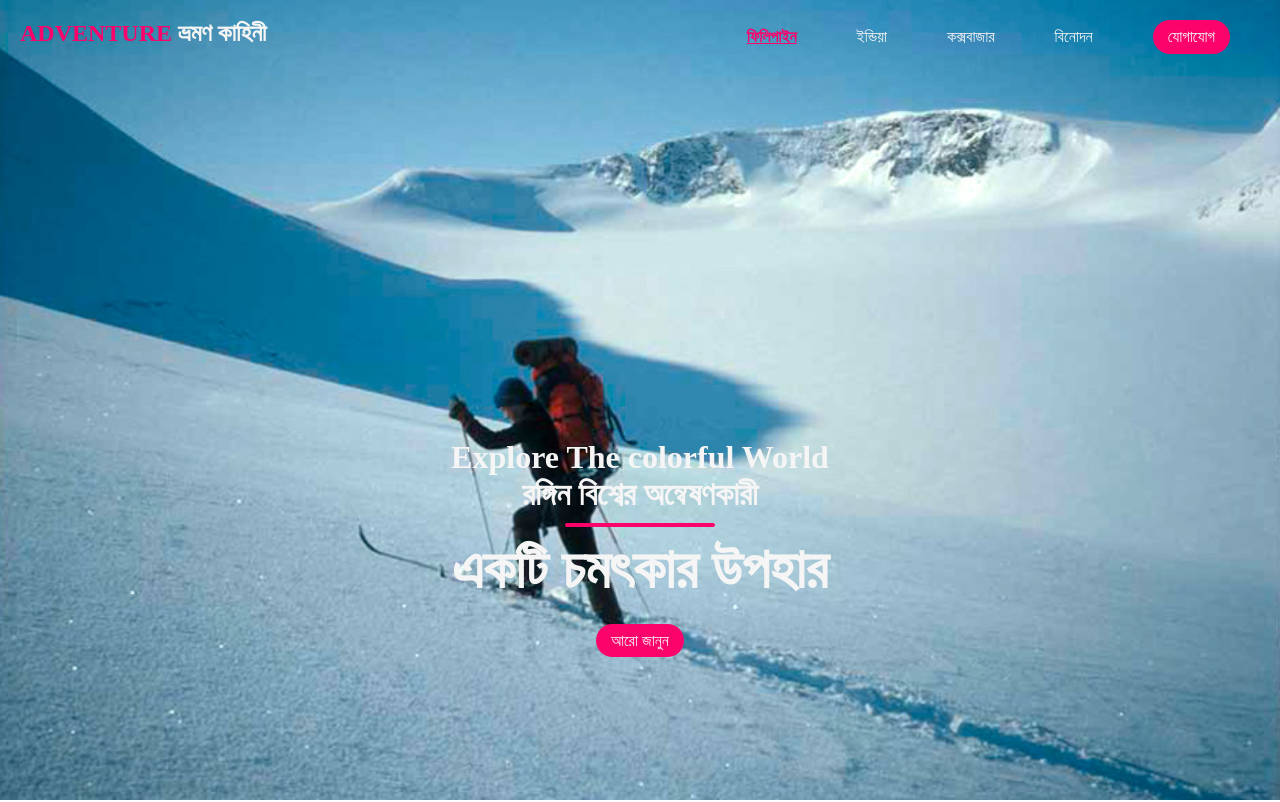
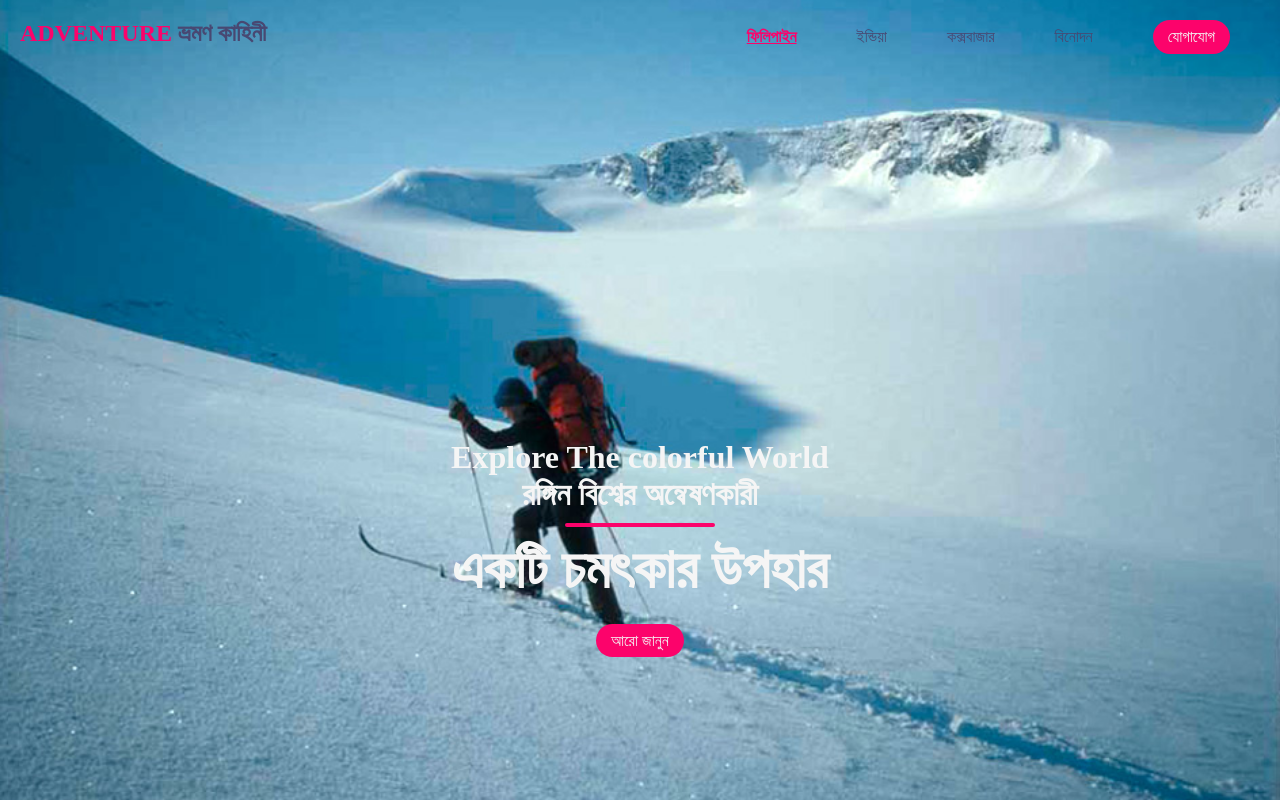
Before and after one commit to rupalisisilia/Adventure-1, a plain HTML site: page index.html in a window 1280 px wide. Shown: the top 802 px of the page. Drawn offline with Linux system fonts and the light colour scheme.

Commit message:
Update style.css

```diff
--- a/style.css
+++ b/style.css
@@ -31,7 +31,7 @@ ul{
 	width: 100%;
 	justify-content: space-between;
 	padding: 20px;
-	color:whitesmoke;
+	color:#484872;
 }
 .nav-links{
 	display: flex;
```
